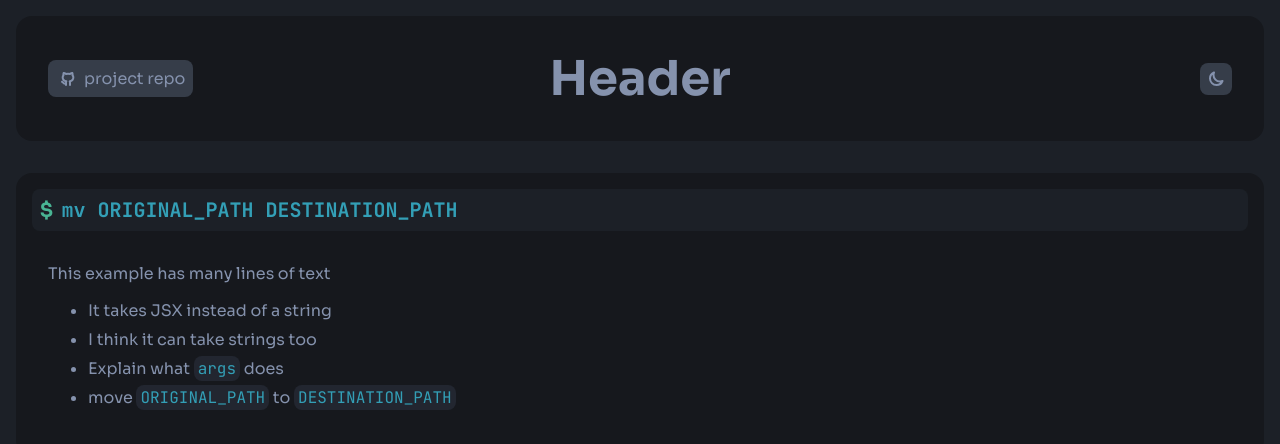
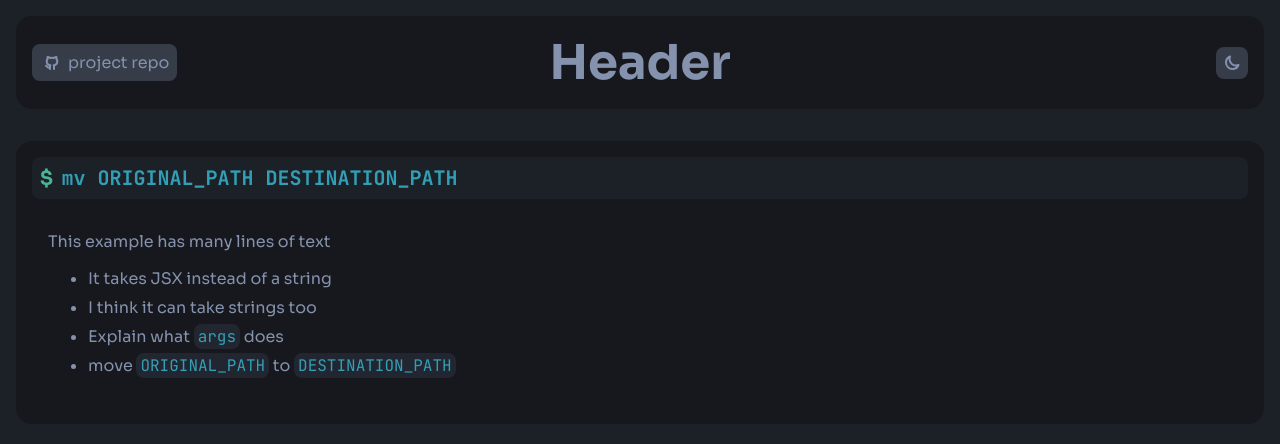
Before and after one commit to SoupCat-Py/zshcheatsheet, a React (Vite) app: page / in a window 1280 px wide. Shown: the top 444 px of the page. Built offline with nearby package versions, Linux system fonts and the light colour scheme.

Commit message:
less pading
changed p1 to p2

```diff
--- a/src/components/Header.tsx
+++ b/src/components/Header.tsx
@@ -1,6 +1,6 @@
 export default function Header() {
   return (
-    <div className="d-flex flex-row bg-norm align-center p2 r1">
+    <div className="d-flex flex-row bg-norm align-center p1 r1">
       <div className="d-flex flex-row f1 justify-start">
         <a
           className="btn bg-btn-dark color-text p05 r05 g025 nodeco d-flex flex-row align-center justify-center"
```
